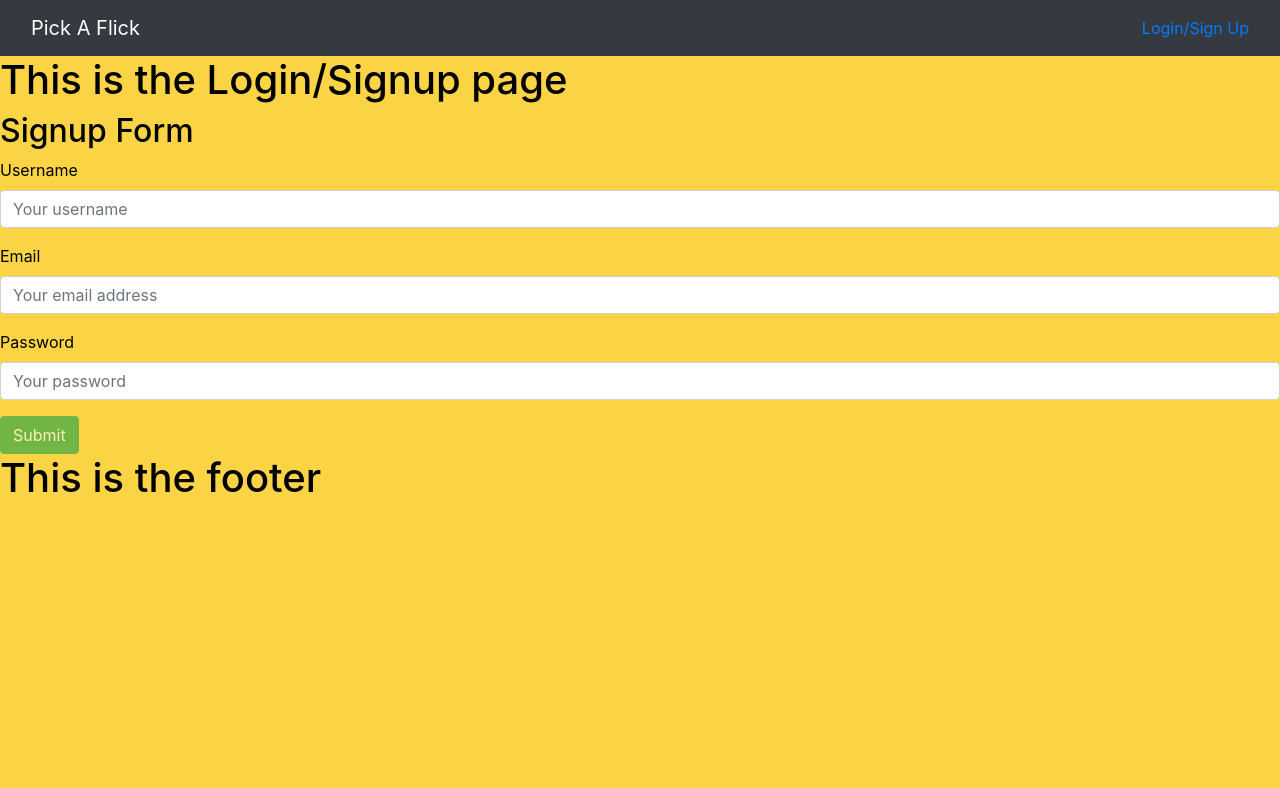
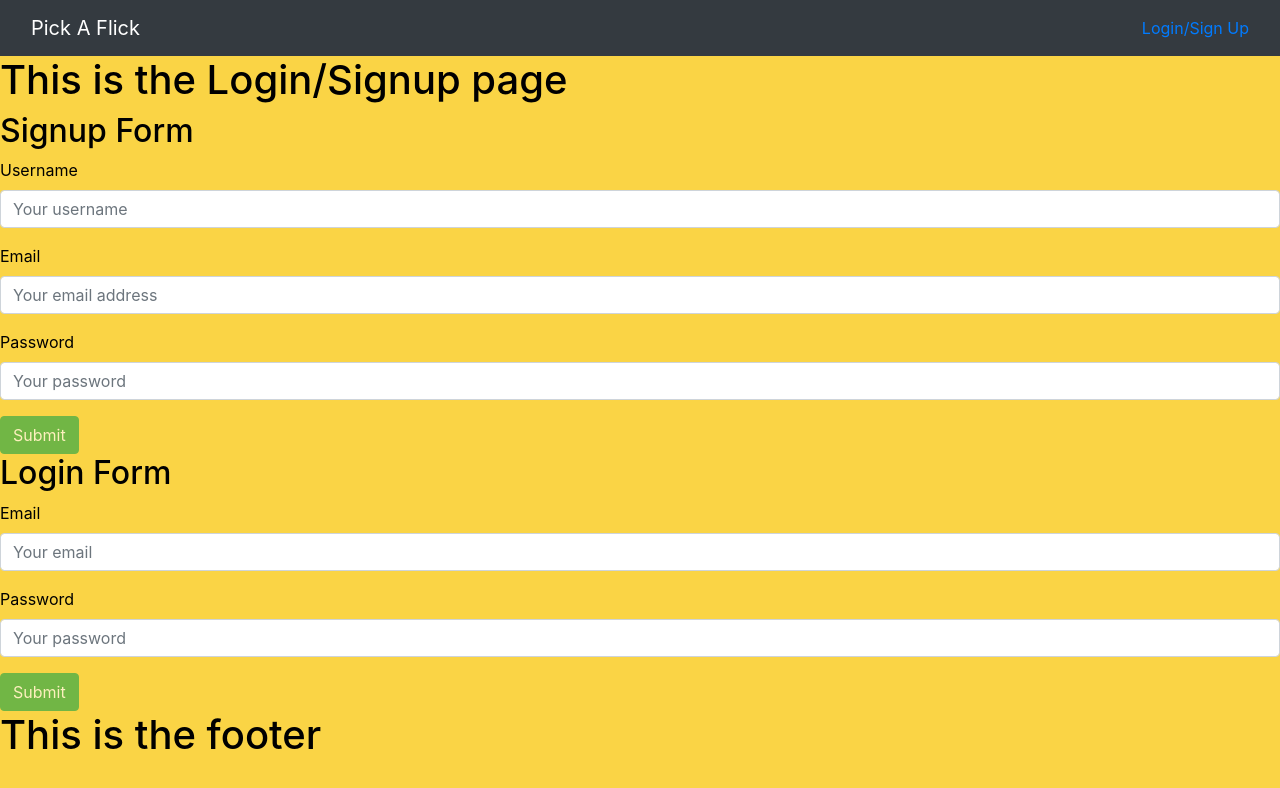
Before and after one commit to NotANewt/pick_a_flick, a React (Create React App) app in the folder client/: page /LoginSignup in a window 1280 px wide. Shown: the top 788 px of the page. Built offline with nearby package versions, Linux system fonts and the light colour scheme.

Commit message:
created LoginForm component and imported component to LoginSignup page

```diff
--- /dev/null
+++ b/client/src/components/LoginForm.js
@@ -0,0 +1,83 @@
+import React, { useState, useEffect } from "react";
+import { Form, Button, Alert } from "react-bootstrap";
+
+import { useMutation } from "@apollo/client";
+import { LOGIN_USER } from "../utils/mutations";
+
+import Auth from "../utils/auth";
+
+const LoginForm = () => {
+  const [userFormData, setUserFormData] = useState({ email: "", password: "" });
+  const [validated] = useState(false);
+  const [showAlert, setShowAlert] = useState(false);
+
+  const [login, { error }] = useMutation(LOGIN_USER);
+
+  useEffect(() => {
+    if (error) {
+      setShowAlert(true);
+    } else {
+      setShowAlert(false);
+    }
+  }, [error]);
+
+  const handleInputChange = (event) => {
+    const { name, value } = event.target;
+    setUserFormData({ ...userFormData, [name]: value });
+  };
+
+  const handleFormSubmit = async (event) => {
+    event.preventDefault();
+
+    const form = event.currentTarget;
+    if (form.checkValidity() === false) {
+      event.preventDefault();
+      event.stopPropagation();
+    }
+
+    try {
+      const { data } = await login({
+        variables: { ...userFormData },
+      });
+
+      console.log(data);
+      Auth.login(data.login.token);
+    } catch (e) {
+      console.error(e);
+    }
+
+    // clear form values
+    setUserFormData({
+      email: "",
+      password: "",
+    });
+  };
+
+  return (
+    <>
+      <Form noValidate validated={validated} onSubmit={handleFormSubmit}>
+        <Alert dismissible onClose={() => setShowAlert(false)} show={showAlert} variant="danger">
+          Something went wrong with your login credentials!
+        </Alert>
+
+        <h2>Login Form</h2>
+        <Form.Group>
+          <Form.Label htmlFor="email">Email</Form.Label>
+          <Form.Control type="text" placeholder="Your email" name="email" onChange={handleInputChange} value={userFormData.email} required />
+          <Form.Control.Feedback type="invalid">Email is required!</Form.Control.Feedback>
+        </Form.Group>
+
+        <Form.Group>
+          <Form.Label htmlFor="password">Password</Form.Label>
+          <Form.Control type="password" placeholder="Your password" name="password" onChange={handleInputChange} value={userFormData.password} required />
+          <Form.Control.Feedback type="invalid">Password is required!</Form.Control.Feedback>
+        </Form.Group>
+        <Button disabled={!(userFormData.email && userFormData.password)} type="submit" variant="success">
+          Submit
+        </Button>
+      </Form>
+    </>
+  );
+};
+
+export default LoginForm;
--- a/client/src/pages/LoginSignup.js
+++ b/client/src/pages/LoginSignup.js
@@ -1,10 +1,12 @@
 import SignupForm from "../components/SignupForm";
+import LoginForm from "../components/LoginForm";
 
 function LoginSignup(props) {
   return (
     <>
       <h1>This is the Login/Signup page</h1>
       <SignupForm></SignupForm>
+      <LoginForm></LoginForm>
     </>
   );
 }
```
